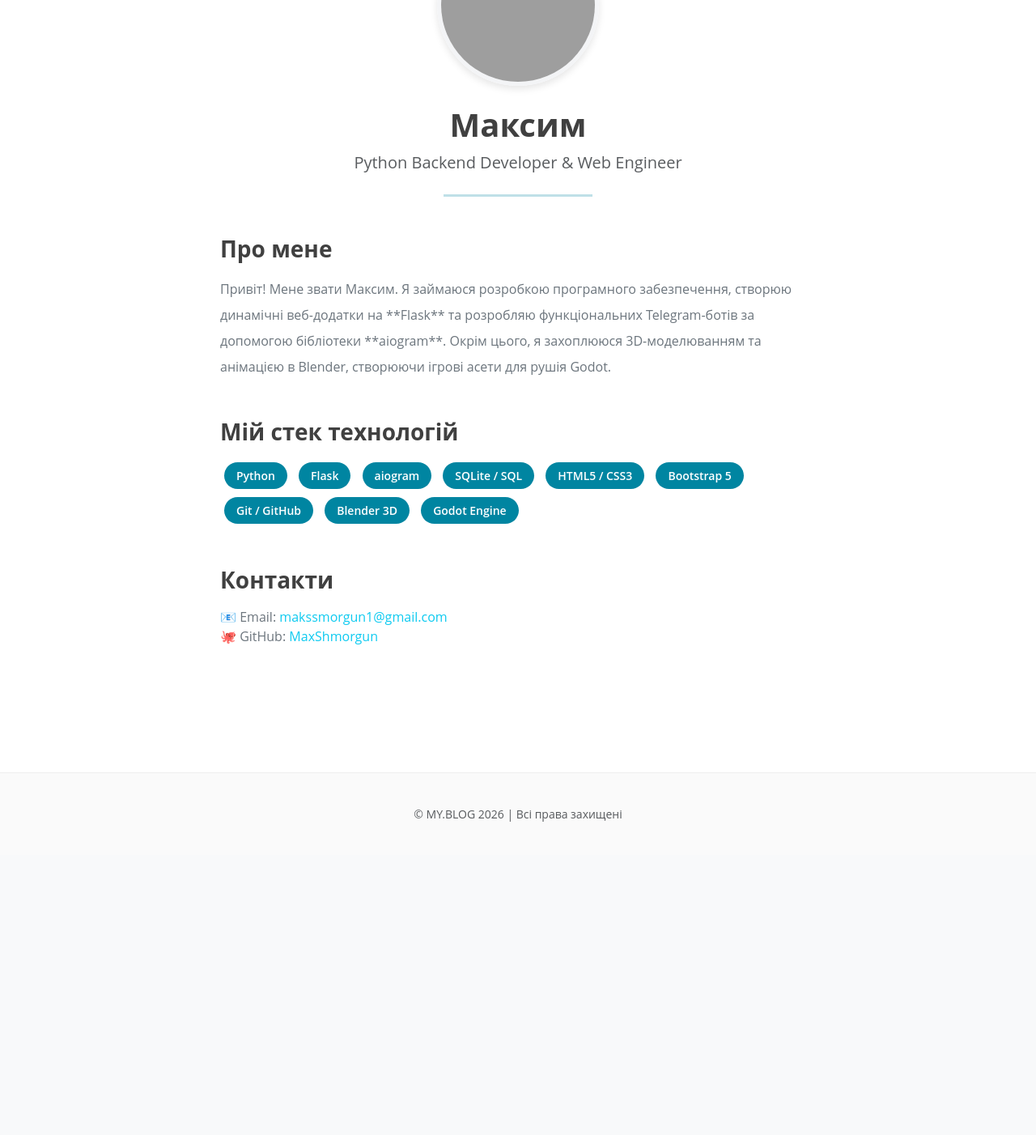
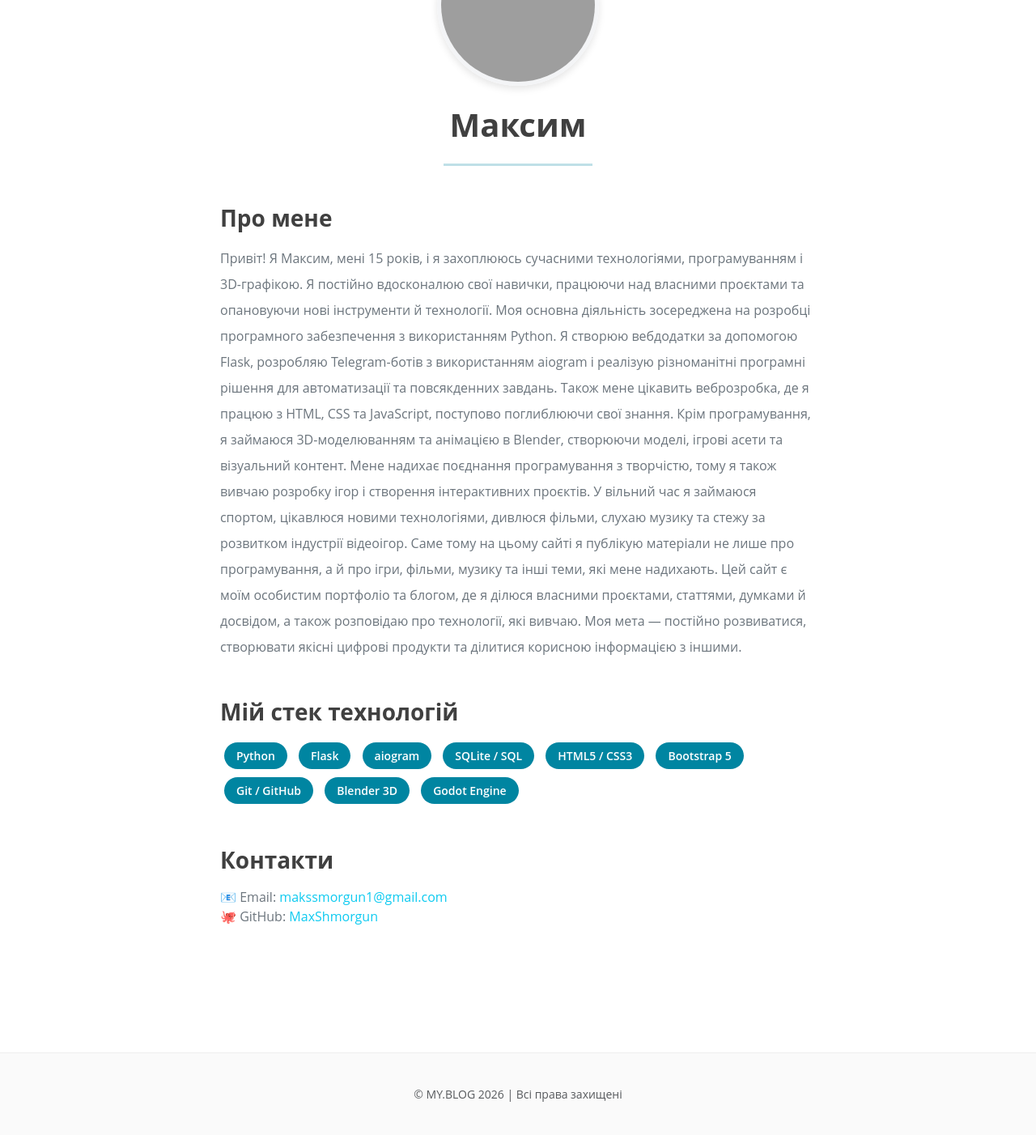
Before and after one commit to hubdefi62-prog/blog, a Flask app: page /about in a window 1280 px wide. Shown: the part 224-1626 px from the top of the page at 81% size. Before the commit the page ends 1239 px from the top, so only its background shows below. Run offline with Flask 3, Linux system fonts and the light colour scheme; data comes from the database, SQL or seed files in the repository; both versions use the stored data as it was before the commit; grey boxes are pictures that could not be loaded.

Commit message:
first commit

```diff
--- a/app.py
+++ b/app.py
@@ -211,4 +211,4 @@ def about():
     return render_template('about.html', user=user, admin=admin)
 
 if __name__ == '__main__':
-    app.run(debug=True)
+    app.run(debug=False)
--- a/templates/about.html
+++ b/templates/about.html
@@ -89,14 +89,13 @@
                 <img src="{{ admin['image'] if admin and admin['image'] else 'https://via.placeholder.com/200' }}" class="profile-img mb-4" alt="Аватар">
 
                 <h1 class="fw-bold mb-2">Максим</h1>
-                <p class="text-muted fs-5 integrity-italic font-family-lora">Python Backend Developer & Web Engineer</p>
 
                 <hr class="my-4 w-25 mx-auto" style="border-top: 3px solid #0085a1;">
 
                 <div class="text-start mt-5">
                     <h3 class="fw-bold mb-3">Про мене</h3>
                     <p class="fs-6 text-secondary lh-lg">
-                        Привіт! Мене звати Максим. Я займаюся розробкою програмного забезпечення, створюю динамічні веб-додатки на **Flask** та розробляю функціональних Telegram-ботів за допомогою бібліотеки **aiogram**. Окрім цього, я захоплююся 3D-моделюванням та анімацією в Blender, створюючи ігрові асети для рушія Godot.
+                        Привіт! Я Максим, мені 15 років, і я захоплююсь сучасними технологіями, програмуванням і 3D-графікою. Я постійно вдосконалюю свої навички, працюючи над власними проєктами та опановуючи нові інструменти й технології. Моя основна діяльність зосереджена на розробці програмного забезпечення з використанням Python. Я створюю вебдодатки за допомогою Flask, розробляю Telegram-ботів з використанням aiogram і реалізую різноманітні програмні рішення для автоматизації та повсякденних завдань. Також мене цікавить веброзробка, де я працюю з HTML, CSS та JavaScript, поступово поглиблюючи свої знання. Крім програмування, я займаюся 3D-моделюванням та анімацією в Blender, створюючи моделі, ігрові асети та візуальний контент. Мене надихає поєднання програмування з творчістю, тому я також вивчаю розробку ігор і створення інтерактивних проєктів. У вільний час я займаюся спортом, цікавлюся новими технологіями, дивлюся фільми, слухаю музику та стежу за розвитком індустрії відеоігор. Саме тому на цьому сайті я публікую матеріали не лише про програмування, а й про ігри, фільми, музику та інші теми, які мене надихають. Цей сайт є моїм особистим портфоліо та блогом, де я ділюся власними проєктами, статтями, думками й досвідом, а також розповідаю про технології, які вивчаю. Моя мета — постійно розвиватися, створювати якісні цифрові продукти та ділитися корисною інформацією з іншими.
                     </p>
 
                     <h3 class="fw-bold mt-5 mb-3">Мій стек технологій</h3>
```
Also changed, not shown: blog.db (deleted).
